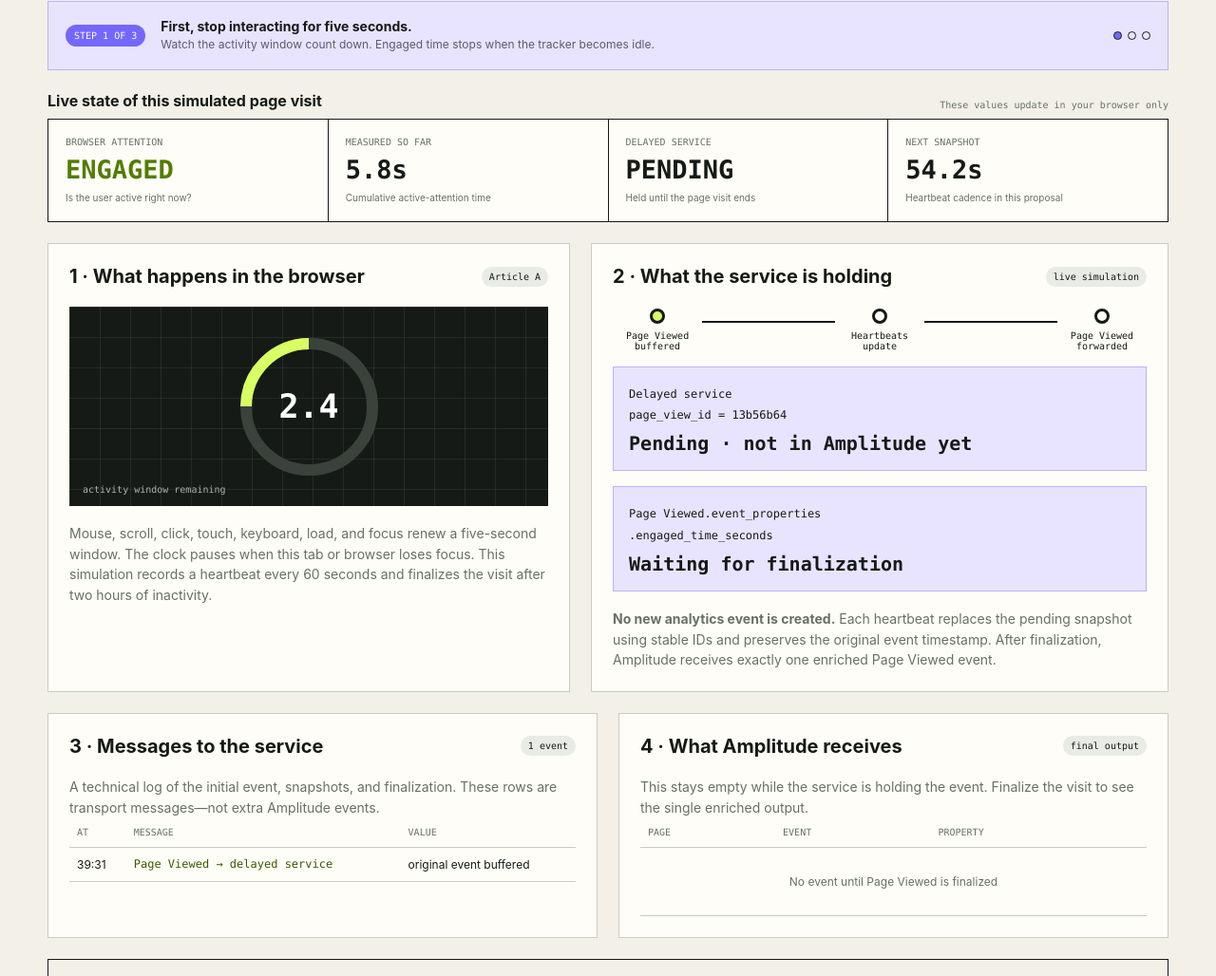
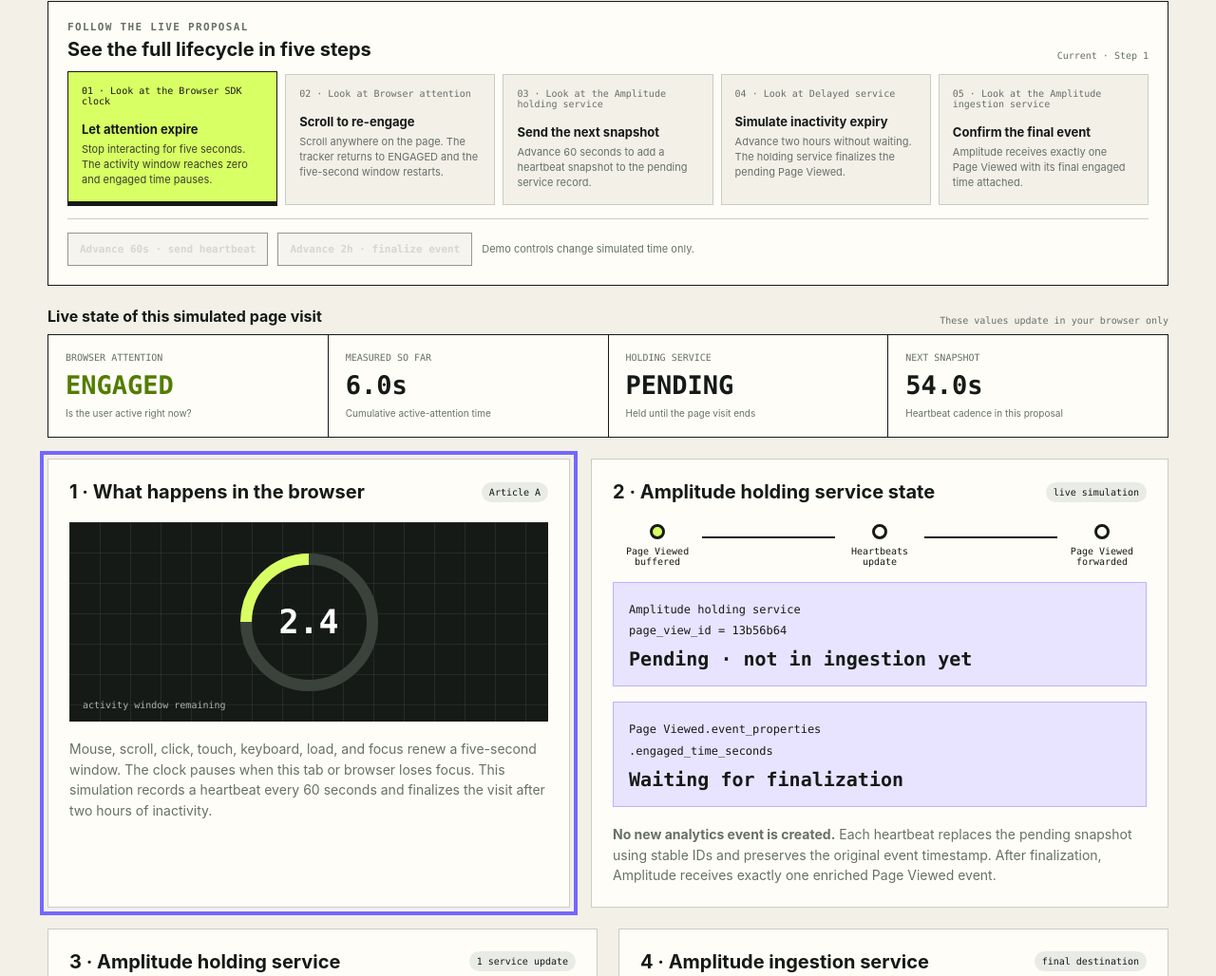
Before and after one commit to Mercy811/amplitude-engaged-time-segments-poc, a plain HTML site: page index.html in a window 1280 px wide. Shown: the part 692-1720 px from the top of the page at 95% size. Drawn offline with Linux system fonts and the light colour scheme.

Commit message:
feat: expand guided service lifecycle demo

```diff
--- a/index.html
+++ b/index.html
@@ -11,9 +11,9 @@
     header{padding:38px 0 28px;border-bottom:1px solid var(--ink)}.kicker{font:600 11px var(--mono);letter-spacing:.12em;text-transform:uppercase;color:var(--muted)}h1{font-size:clamp(42px,6vw,76px);line-height:.95;letter-spacing:-.055em;max-width:900px;margin:16px 0 20px}header>p{max-width:760px;color:#414943;font-size:18px;line-height:1.55}
     .principle{display:flex;gap:10px;flex-wrap:wrap;margin-top:24px}.principle span{border:1px solid var(--ink);border-radius:99px;padding:7px 11px;font:11px var(--mono)}
     main{padding:34px 0 70px}.orientation{display:grid;grid-template-columns:.8fr 1.2fr;border:1px solid var(--ink);margin-bottom:22px;background:var(--card)}.orientation-copy{padding:24px;background:var(--acid)}.orientation-copy h2{font-size:28px;letter-spacing:-.03em;margin:8px 0 12px}.orientation-copy p{font-size:14px;line-height:1.55;margin:0;max-width:42ch}.orientation-steps{display:grid;grid-template-columns:repeat(3,1fr);padding:24px;gap:18px}.orientation-step{position:relative;padding-left:34px}.orientation-step b{display:block;font-size:13px;margin-bottom:6px}.orientation-step p{color:var(--muted);font-size:12px;line-height:1.45;margin:0}.step-number{position:absolute;left:0;top:0;width:24px;height:24px;display:grid;place-items:center;border:1px solid var(--ink);border-radius:50%;font:11px var(--mono)}
-    .live-guide{display:grid;grid-template-columns:auto 1fr auto;align-items:center;gap:16px;padding:17px 18px;margin-bottom:22px;border:1px solid #bbb2ff;background:#e8e4ff}.live-guide.complete{border-color:#9bb43e;background:var(--acid)}.guide-label{padding:6px 9px;border-radius:99px;background:var(--purple);color:#fff;font:10px var(--mono);text-transform:uppercase;white-space:nowrap}.complete .guide-label{background:var(--ink)}.guide-copy strong{display:block;font-size:14px;margin-bottom:3px}.guide-copy small{display:block;color:#5e596f;font-size:12px;line-height:1.4}.guide-progress{display:flex;gap:6px}.guide-progress i{width:9px;height:9px;border:1px solid var(--ink);border-radius:50%;background:transparent}.guide-progress i.done{background:var(--purple)}.complete .guide-progress i{background:var(--ink)}
+    .live-guide{padding:20px;margin-bottom:22px;border:1px solid var(--ink);background:var(--card)}.guide-head{display:flex;justify-content:space-between;gap:16px;align-items:end;margin-bottom:14px}.guide-head h2{font-size:20px;margin:5px 0 0}.guide-head p{font:10px var(--mono);color:var(--muted);margin:0}.guide-list{display:grid;grid-template-columns:repeat(5,1fr);gap:8px}.guide-item{min-height:134px;padding:14px;border:1px solid var(--line);background:var(--paper);transition:background .2s,border-color .2s,transform .2s}.guide-item.current{background:var(--acid);border-color:var(--ink);transform:translateY(-3px);box-shadow:0 4px 0 var(--ink)}.guide-item.done{background:#eef4dc}.guide-item .guide-number{display:block;font:10px var(--mono);color:var(--muted);margin-bottom:16px}.guide-item.current .guide-number{color:var(--ink)}.guide-item b{display:block;font-size:13px;margin-bottom:6px}.guide-item p{font-size:11px;line-height:1.45;color:var(--muted);margin:0}.guide-item.current p{color:#39402f}.demo-actions{display:flex;gap:10px;flex-wrap:wrap;margin-top:14px;padding-top:14px;border-top:1px solid var(--line)}button{font:600 11px var(--mono);padding:10px 12px;border:1px solid var(--ink);background:var(--card);cursor:pointer}button:hover,button:focus-visible{background:var(--acid)}button:disabled{cursor:default;opacity:.45;background:#e9ebe6}.demo-note{align-self:center;font-size:11px;color:var(--muted)}
     .status-caption{display:flex;justify-content:space-between;gap:16px;align-items:end;margin:0 0 9px}.status-caption h2{font-size:16px;margin:0}.status-caption p{font:10px var(--mono);color:var(--muted);margin:0}.status{display:grid;grid-template-columns:repeat(4,1fr);border:1px solid var(--ink);background:var(--ink);gap:1px}.stat{background:var(--card);padding:18px}.stat label{display:block;color:var(--muted);font:10px var(--mono);text-transform:uppercase;margin-bottom:8px}.stat strong{font:600 27px var(--mono)}.stat strong.live{color:#527d00}.stat strong.idle{color:#b63a1e}.stat small{display:block;color:var(--muted);font-size:10px;line-height:1.35;margin-top:8px}
-    .workspace{display:grid;grid-template-columns:.95fr 1.05fr;gap:22px;margin-top:22px}.panel{border:1px solid var(--line);background:var(--card);padding:22px}.panel-head{display:flex;justify-content:space-between;gap:12px;align-items:center;margin-bottom:20px}.panel h2{font-size:20px;margin:0}.badge{padding:5px 8px;border-radius:99px;background:#e9ebe6;font:10px var(--mono)}
+    .workspace{display:grid;grid-template-columns:.95fr 1.05fr;gap:22px;margin-top:22px}.panel{border:1px solid var(--line);background:var(--card);padding:22px}.panel-head{display:flex;justify-content:space-between;gap:12px;align-items:center;margin-bottom:20px}.panel h2{font-size:20px;margin:0}.badge{padding:5px 8px;border-radius:99px;background:#e9ebe6;font:10px var(--mono)}.look-here{outline:4px solid var(--purple);outline-offset:4px}
     .clock{height:210px;position:relative;display:grid;place-items:center;background:var(--ink);color:#fff;overflow:hidden}.clock:before{content:'';position:absolute;inset:0;background:linear-gradient(#ffffff12 1px,transparent 1px),linear-gradient(90deg,#ffffff12 1px,transparent 1px);background-size:32px 32px}.ring{position:relative;width:145px;height:145px;border:12px solid #3b423c;border-radius:50%;display:grid;place-items:center}.ring:after{content:'';position:absolute;inset:-12px;border:12px solid var(--acid);border-radius:50%;clip-path:polygon(0 0,50% 0,50% 50%,0 50%)}.ring span{font:600 35px var(--mono)}.clock-note{position:absolute;left:14px;bottom:12px;color:#abb2ac;font:10px var(--mono)}
     .timeline{display:flex;align-items:center;gap:0;margin:22px 0 8px}.node{width:94px;text-align:center;font:10px var(--mono)}.dot{width:16px;height:16px;border:3px solid var(--ink);background:var(--card);border-radius:50%;margin:0 auto 7px}.node.done .dot{background:var(--acid)}.line{height:2px;background:var(--ink);flex:1;margin-top:-18px}.explain{font-size:14px;color:var(--muted);line-height:1.55;margin:18px 0 0}
     .query{background:#e8e4ff;border:1px solid #bbb2ff;padding:16px;margin-top:16px}.query code{font:12px/1.6 var(--mono)}.query strong{display:block;margin-top:8px;font:600 20px var(--mono)}
@@ -21,8 +21,8 @@
     .architecture{margin-top:22px;padding:26px;border:1px solid var(--ink)}.architecture h2{margin:0 0 22px}.flow{display:grid;grid-template-columns:1fr auto 1fr auto 1fr;gap:14px;align-items:center}.box{min-height:120px;padding:15px;border:1px solid var(--ink)}.box:nth-child(1){background:var(--blue)}.box:nth-child(3){background:var(--acid)}.box:nth-child(5){background:#e8e4ff}.box b{display:block;margin-bottom:10px}.box p{font-size:12px;margin:0;color:#3f4741}.arrow{font:24px var(--mono)}
     .tradeoff{display:grid;grid-template-columns:1fr 1fr;gap:1px;background:var(--line);margin-top:22px;border:1px solid var(--line)}.tradeoff div{background:var(--card);padding:20px}.tradeoff h3{margin:0 0 8px;font-size:15px}.tradeoff p{margin:0;color:var(--muted);font-size:13px;line-height:1.5}.good h3{color:#4e7400}.cost h3{color:#a74228}
     footer{display:flex;justify-content:space-between;gap:20px;padding:22px 0 34px;border-top:1px solid var(--line);font:11px var(--mono);color:var(--muted)}footer a{color:inherit}
-    @media(max-width:800px){.orientation{grid-template-columns:1fr}.orientation-steps{grid-template-columns:1fr}.live-guide{grid-template-columns:auto 1fr}.guide-progress{grid-column:2}.status{grid-template-columns:1fr 1fr}.workspace,.tables{grid-template-columns:1fr}.flow{grid-template-columns:1fr}.arrow{transform:rotate(90deg);text-align:center}.tradeoff{grid-template-columns:1fr}}
-    @media(max-width:480px){header{padding-top:26px}.live-guide{grid-template-columns:1fr}.guide-progress{grid-column:1}.guide-label{width:max-content}.status{grid-template-columns:1fr 1fr}.stat{padding:13px}.stat strong{font-size:20px}.panel{padding:14px}.timeline .node{width:68px}.principle span{font-size:9px}footer{flex-direction:column}}
+    @media(max-width:800px){.orientation{grid-template-columns:1fr}.orientation-steps{grid-template-columns:1fr}.guide-list{grid-template-columns:1fr}.guide-item{min-height:0}.guide-item .guide-number{margin-bottom:8px}.status{grid-template-columns:1fr 1fr}.workspace,.tables{grid-template-columns:1fr}.flow{grid-template-columns:1fr}.arrow{transform:rotate(90deg);text-align:center}.tradeoff{grid-template-columns:1fr}}
+    @media(max-width:480px){header{padding-top:26px}.guide-head{align-items:start;flex-direction:column}.status{grid-template-columns:1fr 1fr}.stat{padding:13px}.stat strong{font-size:20px}.panel{padding:14px}.timeline .node{width:68px}.principle span{font-size:9px}footer{flex-direction:column}}
   </style>
 </head>
 <body>
@@ -43,42 +43,48 @@
       </div>
     </section>
 
-    <section class="live-guide" id="live-guide" aria-live="polite" aria-label="Interactive engagement guide">
-      <span class="guide-label" id="guide-label">Step 1 of 3</span>
-      <div class="guide-copy" id="guide-copy"><strong>First, stop interacting for five seconds.</strong><small>Watch the activity window count down. Engaged time stops when the tracker becomes idle.</small></div>
-      <span class="guide-progress" aria-hidden="true"><i class="done"></i><i></i><i></i></span>
+    <section class="live-guide" id="live-guide" aria-label="Interactive engagement guide">
+      <div class="guide-head"><div><div class="kicker">Follow the live proposal</div><h2>See the full lifecycle in five steps</h2></div><p id="guide-status" aria-live="polite">Current · Step 1</p></div>
+      <div class="guide-list">
+        <div class="guide-item current" data-guide-step="1"><span class="guide-number">01 · Look at the Browser SDK clock</span><b>Let attention expire</b><p>Stop interacting for five seconds. The activity window reaches zero and engaged time pauses.</p></div>
+        <div class="guide-item" data-guide-step="2"><span class="guide-number">02 · Look at Browser attention</span><b>Scroll to re-engage</b><p>Scroll anywhere on the page. The tracker returns to ENGAGED and the five-second window restarts.</p></div>
+        <div class="guide-item" data-guide-step="3"><span class="guide-number">03 · Look at the Amplitude holding service</span><b>Send the next snapshot</b><p>Advance 60 seconds to add a heartbeat snapshot to the pending service record.</p></div>
+        <div class="guide-item" data-guide-step="4"><span class="guide-number">04 · Look at Delayed service</span><b>Simulate inactivity expiry</b><p>Advance two hours without waiting. The holding service finalizes the pending Page Viewed.</p></div>
+        <div class="guide-item" data-guide-step="5"><span class="guide-number">05 · Look at the Amplitude ingestion service</span><b>Confirm the final event</b><p>Amplitude receives exactly one Page Viewed with its final engaged time attached.</p></div>
+      </div>
+      <div class="demo-actions"><button id="advance-heartbeat" disabled>Advance 60s · send heartbeat</button><button id="advance-expiry" disabled>Advance 2h · finalize event</button><span class="demo-note">Demo controls change simulated time only.</span></div>
     </section>
 
     <div class="status-caption"><h2>Live state of this simulated page visit</h2><p>These values update in your browser only</p></div>
-    <section class="status" aria-label="Live tracker status">
+    <section class="status" id="live-status" aria-label="Live tracker status">
       <div class="stat"><label>browser attention</label><strong id="state" class="live">ENGAGED</strong><small>Is the user active right now?</small></div>
       <div class="stat"><label>measured so far</label><strong id="engaged">0.0s</strong><small>Cumulative active-attention time</small></div>
-      <div class="stat"><label>delayed service</label><strong id="service-state">PENDING</strong><small>Held until the page visit ends</small></div>
+      <div class="stat"><label>holding service</label><strong id="service-state">PENDING</strong><small>Held until the page visit ends</small></div>
       <div class="stat"><label>next snapshot</label><strong id="checkpoint">60.0s</strong><small>Heartbeat cadence in this proposal</small></div>
     </section>
 
     <section class="workspace">
-      <div class="panel">
+      <div class="panel" id="browser-panel">
         <div class="panel-head"><h2>1 · What happens in the browser</h2><span class="badge" id="page-name">Article A</span></div>
         <div class="clock"><div class="ring"><span id="window">5.0</span></div><div class="clock-note">activity window remaining</div></div>
         <p class="explain">Mouse, scroll, click, touch, keyboard, load, and focus renew a five-second window. The clock pauses when this tab or browser loses focus. This simulation records a heartbeat every 60 seconds and finalizes the visit after two hours of inactivity.</p>
       </div>
 
       <div class="panel">
-        <div class="panel-head"><h2>2 · What the service is holding</h2><span class="badge">live simulation</span></div>
+        <div class="panel-head"><h2>2 · Amplitude holding service state</h2><span class="badge">live simulation</span></div>
         <div class="timeline"><div class="node done"><div class="dot"></div>Page Viewed<br>buffered</div><div class="line"></div><div class="node" id="segment-node"><div class="dot"></div>Heartbeats<br>update</div><div class="line"></div><div class="node" id="forward-node"><div class="dot"></div>Page Viewed<br>forwarded</div></div>
-        <div class="query"><code>Delayed service<br>page_view_id = <span id="page-id-short"></span></code><strong id="query-status">Pending · not in Amplitude yet</strong></div>
+        <div class="query"><code>Amplitude holding service<br>page_view_id = <span id="page-id-short"></span></code><strong id="query-status">Pending · not in ingestion yet</strong></div>
         <div class="query"><code>Page Viewed.event_properties<br>.engaged_time_seconds</code><strong id="metric">Waiting for finalization</strong></div>
         <p class="explain"><strong>No new analytics event is created.</strong> Each heartbeat replaces the pending snapshot using stable IDs and preserves the original event timestamp. After finalization, Amplitude receives exactly one enriched Page Viewed event.</p>
       </div>
     </section>
 
     <section class="tables">
-      <div class="panel"><div class="panel-head"><h2>3 · Messages to the service</h2><span class="badge" id="event-count">1 message</span></div><p class="explain">A technical log of the initial event, snapshots, and finalization. These rows are transport messages—not extra Amplitude events.</p><table><thead><tr><th>at</th><th>message</th><th>value</th></tr></thead><tbody id="events"></tbody></table></div>
-      <div class="panel"><div class="panel-head"><h2>4 · What Amplitude receives</h2><span class="badge">final output</span></div><p class="explain">This stays empty while the service is holding the event. Finalize the visit to see the single enriched output.</p><table><thead><tr><th>page</th><th>event</th><th>property</th></tr></thead><tbody id="aggregates"></tbody></table></div>
+      <div class="panel" id="holding-service"><div class="panel-head"><h2>3 · Amplitude holding service</h2><span class="badge" id="event-count">1 record</span></div><p class="explain">This temporary service record shows the original event, heartbeat snapshots, and finalization. These rows are service updates—not extra Amplitude analytics events.</p><table><thead><tr><th>at</th><th>service update</th><th>value</th></tr></thead><tbody id="events"></tbody></table></div>
+      <div class="panel" id="ingestion-service"><div class="panel-head"><h2>4 · Amplitude ingestion service</h2><span class="badge">final destination</span></div><p class="explain">This stays empty while the holding service owns the event. After finalization, ingestion receives the single enriched Page Viewed.</p><table><thead><tr><th>page</th><th>event</th><th>property</th></tr></thead><tbody id="aggregates"></tbody></table></div>
     </section>
 
-    <section class="architecture"><div class="kicker">Proposed data path</div><h2>Delay and enrich the original event</h2><div class="flow"><div class="box"><b>① Browser SDK</b><p>Sends Page Viewed once to the delayed service, then sends engagement heartbeats carrying the current cumulative duration.</p></div><div class="arrow">→</div><div class="box"><b>② Delayed-event service</b><p>Holds the original event and updates its pending engaged-time property. Navigation, lifecycle end, or the two-hour expiry finalizes it.</p></div><div class="arrow">→</div><div class="box"><b>③ Amplitude ingestion</b><p>Receives one Page Viewed event with <code>engaged_time_seconds</code> attached as an event property. No separate engaged-time event.</p></div></div></section>
+    <section class="architecture"><div class="kicker">Proposed data path</div><h2>Delay and enrich the original event</h2><div class="flow"><div class="box"><b>① Browser SDK</b><p>Sends Page Viewed once to the holding service, then sends engagement heartbeats carrying the current cumulative duration.</p></div><div class="arrow">→</div><div class="box"><b>② Amplitude holding service</b><p>Holds the original event and updates its pending engaged-time property. Navigation, lifecycle end, or the two-hour expiry finalizes it.</p></div><div class="arrow">→</div><div class="box"><b>③ Amplitude ingestion service</b><p>Receives one Page Viewed event with <code>engaged_time_seconds</code> attached as an event property. No separate engaged-time event.</p></div></div></section>
 
     <section class="tradeoff"><div class="good"><h3>What this proposal buys</h3><p>A single canonical Page Viewed event, final engaged time attached to the correct page, active-attention semantics, and final-page recovery from the latest stored snapshot.</p></div><div class="cost"><h3>Unresolved product costs</h3><p>Open Page Viewed events are absent from ordinary queries, funnels, and session construction. Production work still needs ordering, BFCache, suspension, offline, multi-tab, shared-heartbeat, and first-class metric decisions.</p></div></section>
   </main>
@@ -104,6 +110,7 @@
         snapshotVersion += 1;
         addEvent('Heartbeat snapshot', `v${snapshotVersion} · ${fmt(engaged)} engaged · ${reason}`, 'segment');
         $('segment-node').classList.add('done');
+        if (guideStage === 3) setGuide(4);
       }
       function finalize(reason) {
         if (finalized) return;
@@ -111,19 +118,23 @@
         forwarded.unshift({page:pageName(), id:pageId, insertId, startedAt, engaged, foreground, total, reason, snapshotVersion});
         addEvent('Finalize pending Page Viewed', reason, 'instant');
         $('forward-node').classList.add('done');
+        setGuide(5);
       }
       function activity() { if (!focused) return; lastActivity = performance.now(); }
       function setGuide(stage) {
         if (guideStage === stage) return;
         guideStage = stage;
-        const copy = {
-          2: ['Step 2 of 3', '<strong>Now scroll the page.</strong><small>Scrolling is a real activity signal. It renews the five-second window and restarts engaged-time measurement.</small>'],
-          3: ['Step 3 of 3', '<strong>Engagement restarted—no special control needed.</strong><small>The tracker continues automatically. A heartbeat later updates the pending Page Viewed event with the new cumulative total.</small>']
-        }[stage];
-        if (!copy) return;
-        $('guide-label').textContent = copy[0]; $('guide-copy').innerHTML = copy[1];
-        $('live-guide').classList.toggle('complete', stage === 3);
-        document.querySelectorAll('.guide-progress i').forEach((dot, index) => dot.classList.toggle('done', index < stage));
+        document.querySelectorAll('.guide-item').forEach(item => {
+          const itemStage = Number(item.dataset.guideStep);
+          item.classList.toggle('current', itemStage === stage);
+          item.classList.toggle('done', itemStage < stage);
+        });
+        document.querySelectorAll('.look-here').forEach(item => item.classList.remove('look-here'));
+        const target = stage === 1 ? $('browser-panel') : stage === 2 ? $('live-status') : stage === 3 ? $('holding-service') : stage === 4 ? $('live-status') : $('ingestion-service');
+        target.classList.add('look-here');
+        $('guide-status').textContent = `Current · Step ${stage}`;
+        $('advance-heartbeat').disabled = stage !== 3;
+        $('advance-expiry').disabled = stage !== 4;
       }
       function render() {
         const now = performance.now(), remaining = Math.max(0, WINDOW_MS - (now - lastActivity));
@@ -131,9 +142,9 @@
         $('state').textContent = active ? 'ENGAGED' : focused ? 'IDLE' : 'HIDDEN'; $('state').className = active ? 'live' : 'idle';
         $('engaged').textContent = fmt(engaged); $('service-state').textContent = finalized ? 'FORWARDED' : 'PENDING'; $('window').textContent = (remaining / 1000).toFixed(1);
         $('checkpoint').textContent = fmt(Math.max(0, CHECKPOINT_MS - (now - lastCheckpoint)));
-        $('query-status').textContent = finalized ? 'Forwarded to Amplitude' : 'Pending · not in Amplitude yet';
+        $('query-status').textContent = finalized ? 'Forwarded to ingestion' : 'Pending · not in ingestion yet';
         $('metric').textContent = finalized ? `${(engaged/1000).toFixed(1)} seconds` : 'Waiting for finalization';
-        $('page-name').textContent = pageName(); $('page-id-short').textContent = pageId.slice(0, 8); $('event-count').textContent = `${events.length} event${events.length === 1 ? '' : 's'}`;
+        $('page-name').textContent = pageName(); $('page-id-short').textContent = pageId.slice(0, 8); $('event-count').textContent = `${events.length} service update${events.length === 1 ? '' : 's'}`;
         $('events').innerHTML = events.slice(0, 8).map(e => `<tr><td>${e.at}</td><td class="event-name ${e.kind}">${e.name}</td><td>${e.value}</td></tr>`).join('');
         $('aggregates').innerHTML = forwarded.length ? forwarded.map(e => `<tr><td>${e.page}<br><small>page ${e.id.slice(0,8)} · insert ${e.insertId.slice(0,8)}</small></td><td class="event-name">[Amplitude] Page Viewed</td><td>[Amplitude] Engaged Time: ${Math.round(e.engaged)}ms<br><small>Total ${fmt(e.total)} · Foreground ${fmt(e.foreground)} · v${e.snapshotVersion} · ${e.reason}<br>original time ${new Date(e.startedAt).toLocaleTimeString()}</small></td></tr>`).join('') : '<tr><td colspan="3" class="empty">No event until Page Viewed is finalized</td></tr>';
       }
@@ -150,7 +161,9 @@
       window.addEventListener('pagehide', () => finalize('page lifecycle end'));
       document.addEventListener('scroll', () => { if (guideStage === 2) setGuide(3); activity(); }, {passive:true});
       ['mousemove','keydown','touchstart'].forEach(type => document.addEventListener(type, activity, {passive:true}));
-      addEvent('Page Viewed → delayed service', 'original event buffered', 'instant'); requestAnimationFrame(tick);
+      $('advance-heartbeat').addEventListener('click', () => { checkpoint('simulated +60s'); $('holding-service').scrollIntoView({behavior:'smooth', block:'center'}); });
+      $('advance-expiry').addEventListener('click', () => { total += 2 * 60 * 60 * 1000; finalize('2h inactivity timeout'); $('ingestion-service').scrollIntoView({behavior:'smooth', block:'center'}); });
+      addEvent('Page Viewed → holding service', 'original event buffered', 'instant'); $('browser-panel').classList.add('look-here'); requestAnimationFrame(tick);
     })();
   </script>
 </body>
```
